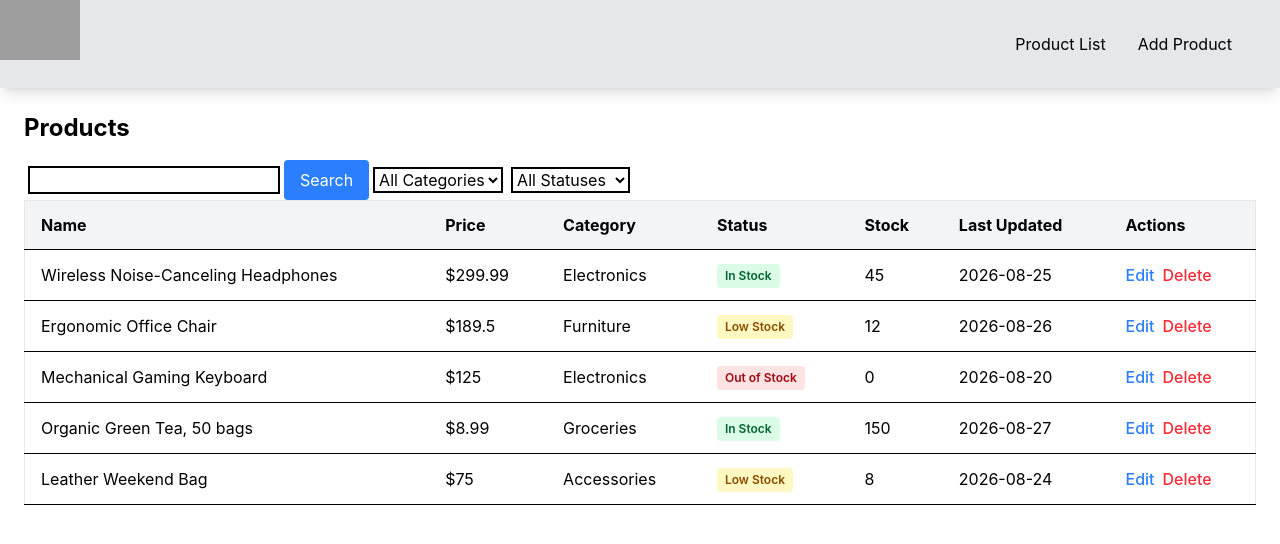
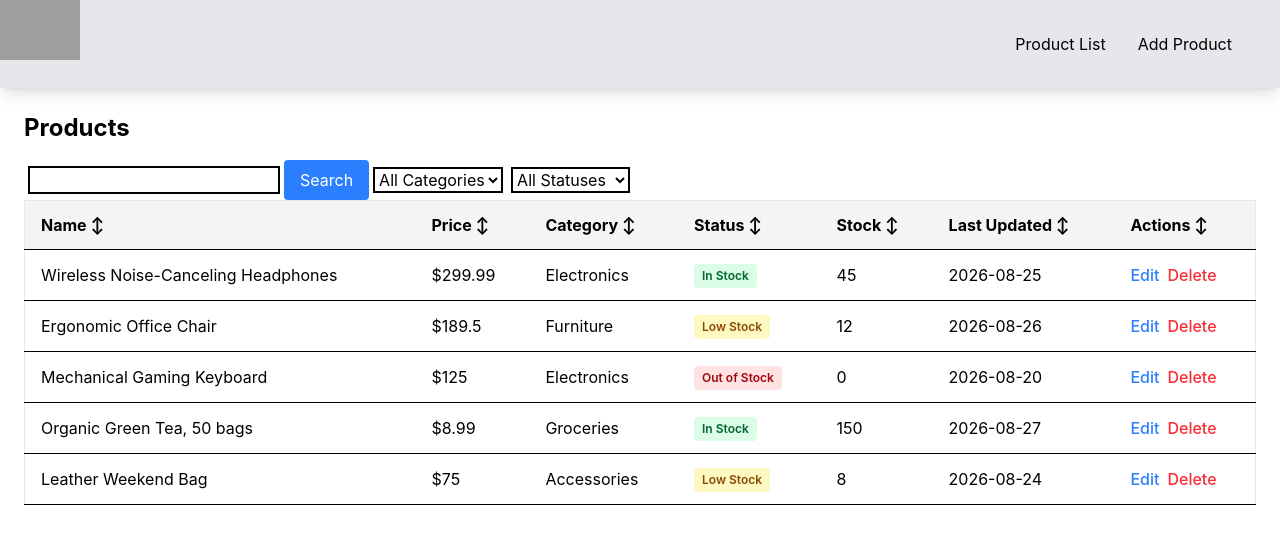
Before and after one commit to A-VIKASH-KUMAR/products_management_app, a React (Vite) app: page / in a window 1280 px wide. Shown: the top 544 px of the page. Built offline with nearby package versions, Linux system fonts and the light colour scheme; grey boxes are pictures that could not be loaded.

Commit message:
feat: add sort functionality

```diff
--- a/src/components/ProductsList.tsx
+++ b/src/components/ProductsList.tsx
@@ -11,6 +11,10 @@ export const ProductsList = () => {
   const [searchText, setSearchText] = useState("");
   const [selectedCategory, setSelectedCategory] = useState("");
   const [selectedStatus, setSelectedStatus] = useState("");
+  const [sortConfig, setSortConfig] = useState<{
+    key: string;
+    direction: "asc" | "desc";
+  } | null>(null);
   const [filteredProducts, setFilteredProducts] = useState(Array<Product>);
 
   useEffect(() => {
@@ -88,6 +92,25 @@ export const ProductsList = () => {
     setProductList(productList.filter((p) => p.id !== id));
   };
 
+  const requestSort = (key: string) => {
+    let direction: "asc" | "desc" = "asc";
+    if (
+      sortConfig &&
+      sortConfig.key === key &&
+      sortConfig.direction === "asc"
+    ) {
+      direction = "desc";
+    }
+    setSortConfig({ key, direction });
+  };
+
+  const getSortIcon = (key: string) => {
+    if (!sortConfig || sortConfig.key !== key) {
+      return " ↕";
+    }
+    return sortConfig.direction === "asc" ? " ↑" : " ↓";
+  };
+
   const handleSave = (updatedProduct: Product) => {
     setProductList(
       productList.map((p) => (p.id === updatedProduct.id ? updatedProduct : p)),
@@ -110,12 +133,24 @@ export const ProductsList = () => {
     if (selectedStatus) {
       filtered = filtered.filter((p) => p.status === selectedStatus);
     }
+
+    if (sortConfig) {
+      filtered.sort((a, b) => {
+        const aValue = a[sortConfig.key as keyof Product];
+        const bValue = b[sortConfig.key as keyof Product];
+
+        if (aValue < bValue) return sortConfig.direction === "asc" ? -1 : 1;
+        if (aValue > bValue) return sortConfig.direction === "asc" ? 1 : -1;
+        return 0;
+      });
+    }
+
     setFilteredProducts(filtered);
   };
 
   useEffect(() => {
     applyFilters();
-  }, [searchText, selectedCategory, selectedStatus, productList]);
+  }, [searchText, selectedCategory, selectedStatus, productList, sortConfig]);
 
 
   return (
@@ -165,8 +200,13 @@ export const ProductsList = () => {
           <thead className="bg-gray-100">
             <tr>
               {columns.map((col) => (
-                <th key={col.key} className={CELL_CLASSES}>
+                <th
+                  key={col.key}
+                  className={`${CELL_CLASSES} cursor-pointer hover:bg-gray-200`}
+                  onClick={() => requestSort(col.key)}
+                >
                   {col.label}
+                  {getSortIcon(col.key)}
                 </th>
               ))}
             </tr>
```
